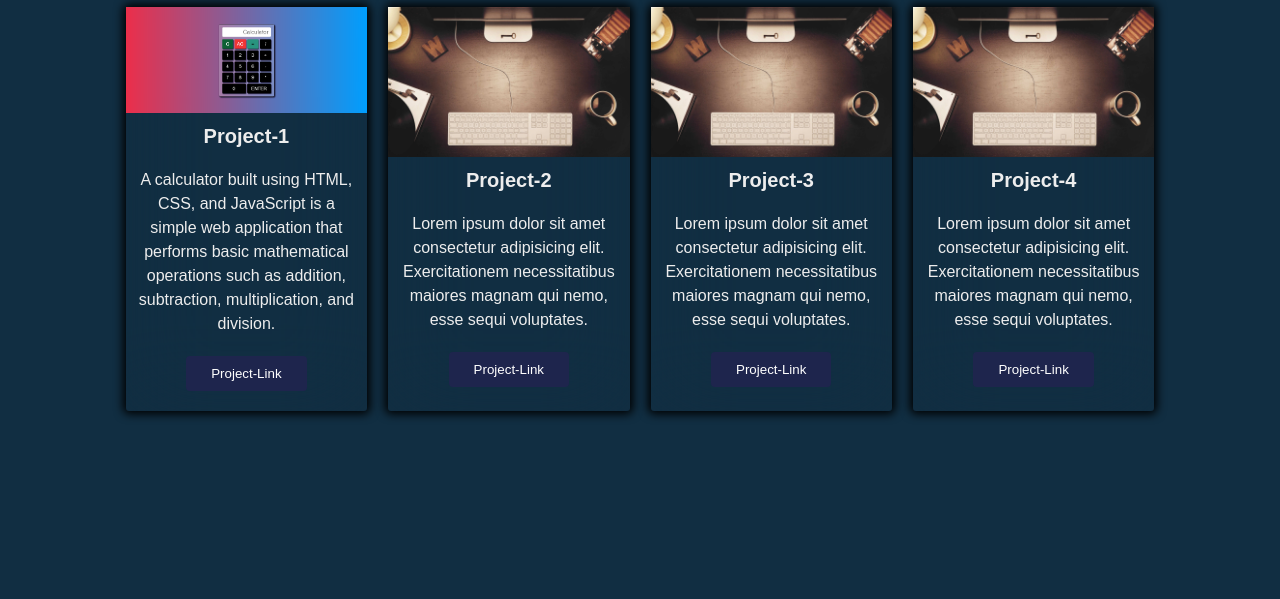
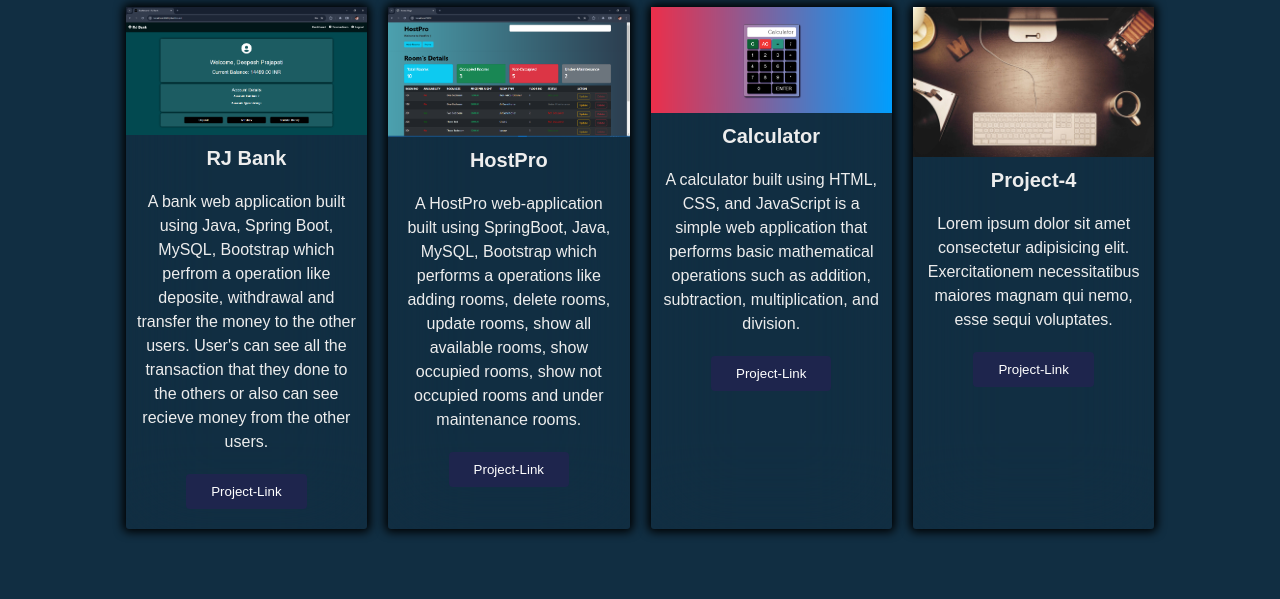
Before and after one commit to deepeshprajapati055/Portfolio, a plain HTML site: page project.html in a window 1280 px wide. Shown: the part 201-800 px from the top of the page. Drawn offline with nearby package versions, Linux system fonts and the light colour scheme.

Commit message:
add-projects

```diff
--- a/project.html
+++ b/project.html
@@ -37,25 +37,29 @@
             <h1>My <span>Project's</span></h1>
             <div class="container">
                 <div class="content">
+                  <img src="./images/1 (5).png" alt="C ">
+                    <h3>RJ Bank</h3>
+                    <p>A bank web application built using Java, Spring Boot, MySQL, Bootstrap which perfrom a operation like deposite, withdrawal and transfer the money to the other users.
+                      User's can see all the transaction that they done to the others or also can see recieve money from the other users.
+                      </p>
+                      <a href="https://github.com/deepeshprajapati055/Bank-WebApplication" target="_blank" style="color: #fff;"><button class="btn">Project-Link</button></a>
+                </div>
+
+                <div class="content">
+                  <img src="./images/rm1 (1).png" alt="C ">
+                    <h3>HostPro</h3>
+                    <p>A HostPro web-application built using SpringBoot, Java, MySQL, Bootstrap which performs a operations like adding rooms, delete rooms, update rooms, show all available rooms, show occupied rooms, show not occupied rooms and under maintenance rooms.</p>
+                    <a href="https://github.com/deepeshprajapati055/RoomHotel" target="_blank" style="color: #fff;"><button class="btn">Project-Link</button></a>
+                </div>
+
+                <div class="content">
                     <img src="./images/Calcy.png" alt="Calculator">
-                    <h3>Project-1</h3>
+                    <h3>Calculator</h3>
                     <p>A calculator built using HTML, CSS, and JavaScript is a simple web application that performs basic mathematical operations such as addition, subtraction, multiplication, and division.</p>
                     <a href="https://rjdpcalculator.netlify.app/" target="_blank" style="color: #fff;"><button class="btn">Project-Link</button></a>
                 </div>
 
-                <div class="content">
-                  <img src="./images/Home.jpg" alt="C ">
-                    <h3>Project-2</h3>
-                    <p>Lorem ipsum dolor sit amet consectetur adipisicing elit. Exercitationem necessitatibus maiores magnam qui nemo, esse sequi voluptates.</p>
-                    <button class="btn">Project-Link</button>
-                </div>
 
-                <div class="content">
-                  <img src="./images/Home.jpg" alt="C ">
-                    <h3>Project-3</h3>
-                    <p>Lorem ipsum dolor sit amet consectetur adipisicing elit. Exercitationem necessitatibus maiores magnam qui nemo, esse sequi voluptates.</p>
-                    <button class="btn">Project-Link</button>
-                </div>
 
                 <div class="content">
                   <img src="./images/Home.jpg" alt="C ">
```
Also changed, not shown: images/1 (5).png (added), images/rm1 (1).png (added).
